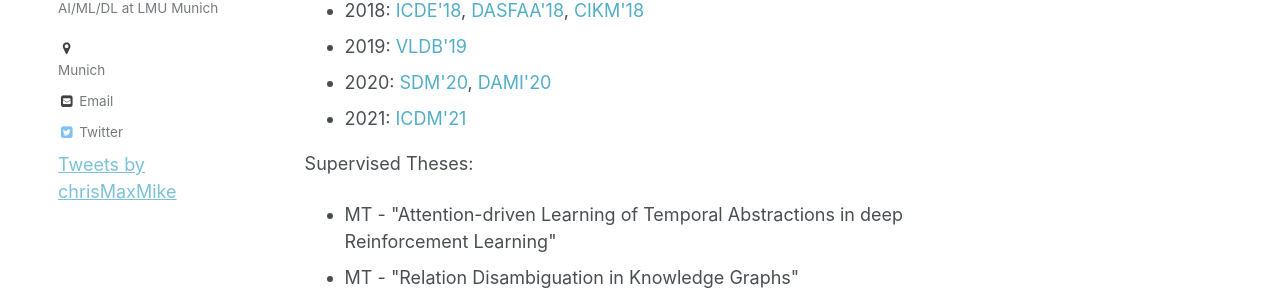
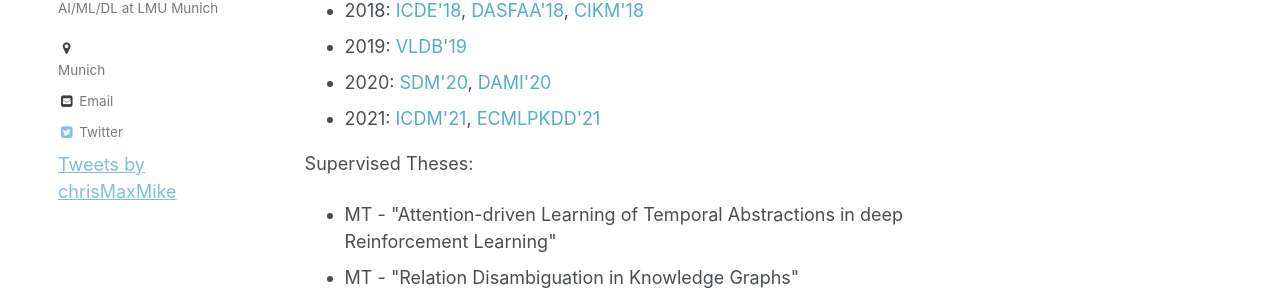
Before and after one commit to christianmaxmike/christianmaxmike.github.io, a Jekyll site: the page built from _pages/about.md, in a window 1280 px wide and 900 px high, scrolled down 784 px. Shown: the part 259-560 px from the top of the window. Built offline with Jekyll 4.4.1, drawn with Linux system fonts in a browser that asks for light colours; comment, search, counter and statistics services are not loaded.

Commit message:
Update about.md

```diff
--- a/_pages/about.md
+++ b/_pages/about.md
@@ -51,7 +51,7 @@ Peer reviewed for conferences in ...
 	<li>2018: <a href="https://icde2018.org">ICDE'18</a>, <a href="http://www.ict.griffith.edu.au/conferences/dasfaa2018/">DASFAA'18</a>, <a href="http://www.cikm2018.units.it/">CIKM'18</a></li>
 	<li>2019: <a href="http://vldb.org/2019/">VLDB'19</a></li>
 	<li>2020: <a href="https://www.siam.org/conferences/cm/conference/sdm20">SDM'20</a>, <a href="https://csit2020.org/dami/index.html">DAMI'20</a></li>
-	<li>2021: <a href="https://icdm2021.auckland.ac.nz">ICDM'21</a></li>
+	<li>2021: <a href="https://icdm2021.auckland.ac.nz">ICDM'21</a>, <a href="https://2021.ecmlpkdd.org">ECMLPKDD'21</a></li>
 </ul>
 
 Supervised Theses:
```
